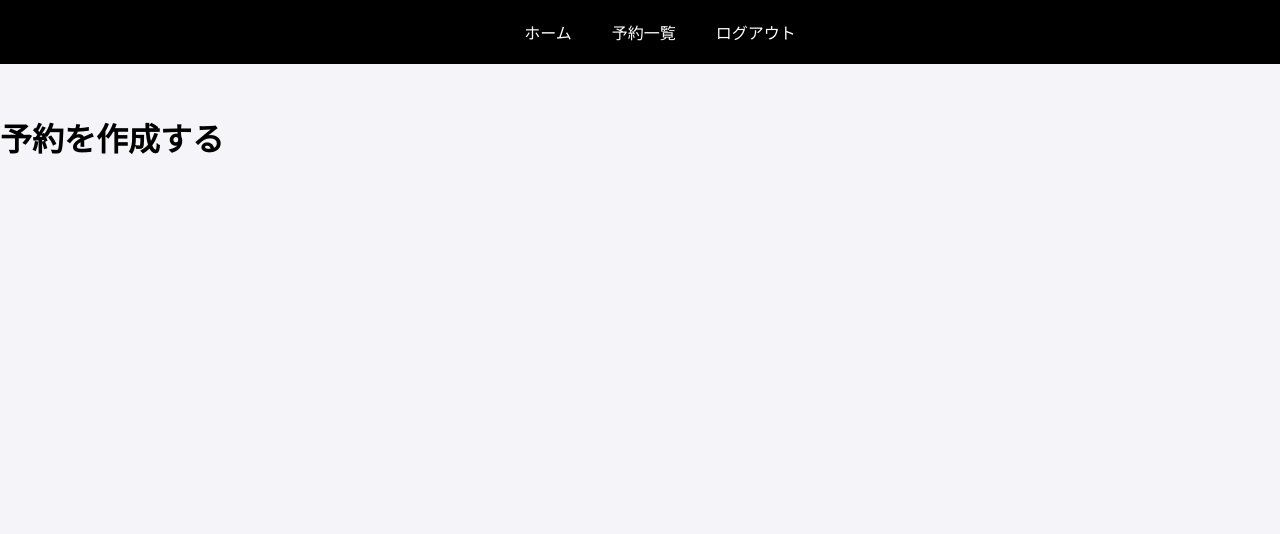
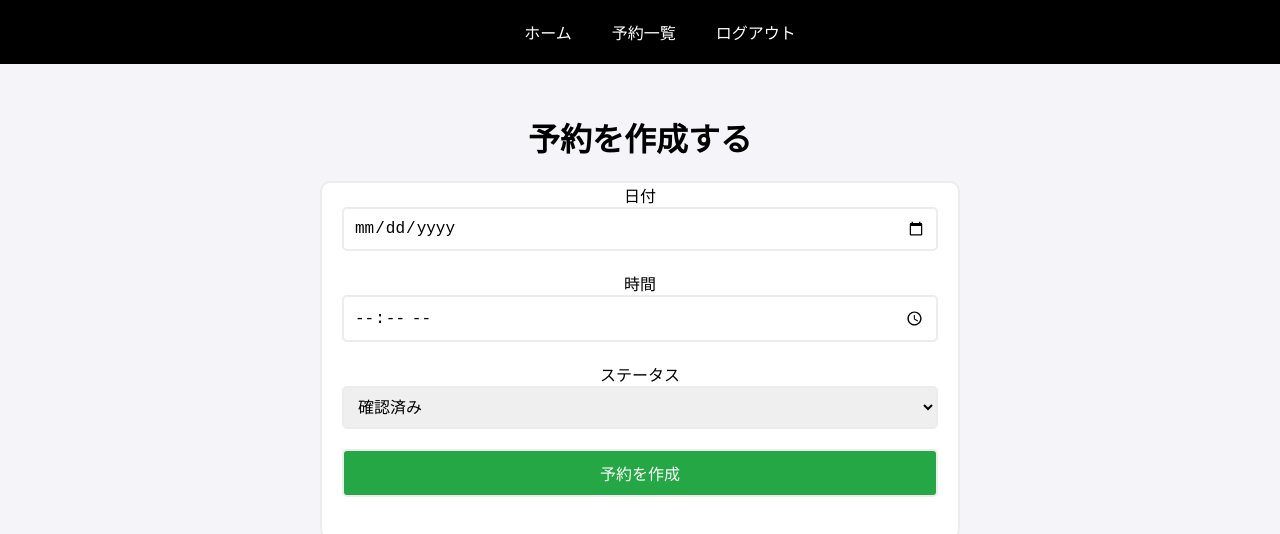
Before and after one commit to r77tchan/reservation-management-system, a React (Create React App) app in the folder frontend/: page /create in a window 1280 px wide. Shown: the top 534 px of the page. Built offline with nearby package versions, Linux system fonts and the light colour scheme; sample sign-in values are in the browser's storage.

Commit message:
フロント側予約作成機能実装

```diff
--- a/frontend/src/my.css
+++ b/frontend/src/my.css
@@ -27,7 +27,7 @@ form  {
   margin-bottom: 20px;
 }
 
-form input, form button {
+form input, form button, form select {
   width: 100%;
   padding: 10px;
   font-size: 16px;
@@ -67,3 +67,39 @@ form button {
 .view-container {
   text-align: center;
 }
+
+.view-table {
+  margin: 0 auto;
+  width: 100%;
+  border: 1px solid black;
+  border-collapse: collapse;
+  padding: 10px;
+  max-width: 1100px;
+}
+
+.view-table th {
+  background-color: #F8FAFB;
+}
+.view-table td {
+  background-color: #FFFFFF;
+}
+
+.view-table th,
+.view-table td {
+  border: 1px solid #ddd;
+  padding: 10px;
+}
+
+.view-container button {
+  background-color: #047CFE;
+  color: white;
+  padding: 10px;
+  border: none;
+  border-radius: 5px;
+  cursor: pointer;
+  margin: 5px;
+}
+
+.create-container {
+  text-align: center;
+}
--- a/frontend/src/pages/Create.js
+++ b/frontend/src/pages/Create.js
@@ -1,9 +1,89 @@
+import React, { useState } from 'react'
+import { useNavigate } from 'react-router-dom'
 import '../my.css'
 
 function Create() {
+  const navigate = useNavigate()
+
+  const [formData, setFormData] = useState({
+    date: '',
+    time: '',
+    status: '0', // 初期値は"確認済み"
+  })
+  const [error, setError] = useState(null)
+
+  // フォームの変更を管理
+  const handleChange = (e) => {
+    const { name, value } = e.target
+    setFormData((prevFormData) => ({
+      ...prevFormData,
+      [name]: value,
+    }))
+  }
+
+  // フォーム送信
+  const handleSubmit = async (e) => {
+    e.preventDefault()
+
+    try {
+      const token = localStorage.getItem('token') // トークンを取得
+
+      const response = await fetch('http://localhost:3001/reservations/create', {
+        method: 'POST',
+        headers: {
+          'Content-Type': 'application/json',
+          Authorization: `Bearer ${token}`, // トークンを送信
+        },
+        body: JSON.stringify(formData), // フォームデータを送信
+      })
+
+      if (response.ok) {
+        navigate('/view')
+      } else {
+        const errorData = await response.json()
+        setError(errorData.error || '予約作成に失敗しました。')
+      }
+    } catch (err) {
+      setError('ネットワークエラーが発生しました。')
+    }
+  }
+
   return (
-    <div>
+    <div className="create-container">
       <h1>予約を作成する</h1>
+      {error && <p className="error">{error}</p>} {/* エラーメッセージ */}
+      <form onSubmit={handleSubmit}>
+        <div className="form-wrapper">
+          <div className="form-row">
+            <label>
+              日付
+              <br />
+              <input type="date" name="date" value={formData.date} onChange={handleChange} />
+            </label>
+          </div>
+          <div className="form-row">
+            <label>
+              時間
+              <br />
+              <input type="time" name="time" value={formData.time} onChange={handleChange} />
+            </label>
+          </div>
+          <div className="form-row">
+            <label>
+              ステータス
+              <br />
+              <select name="status" value={formData.status} onChange={handleChange}>
+                <option value="0">確認済み</option>
+                <option value="1">未確認</option>
+                <option value="2">失敗</option>
+              </select>
+            </label>
+          </div>
+          <div className="form-row">
+            <button type="submit">予約を作成</button>
+          </div>
+        </div>
+      </form>
     </div>
   )
 }
--- a/frontend/src/pages/View.js
+++ b/frontend/src/pages/View.js
@@ -1,9 +1,72 @@
+import React, { useEffect, useState } from 'react'
+import { useNavigate } from 'react-router-dom'
+
 import '../my.css'
 
 function View() {
+  const navigate = useNavigate()
+
+  const [reservations, setReservations] = useState([]) // 予約データの状態
+
+  // ページ読み込み時にデータを取得
+  useEffect(() => {
+    const fetchReservations = async () => {
+      try {
+        const token = localStorage.getItem('token')
+        const response = await fetch('http://localhost:3001/reservations', {
+          method: 'GET',
+          headers: {
+            Authorization: `Bearer ${token}`, // トークンをヘッダーに添付
+          },
+        })
+
+        if (response.ok) {
+          const data = await response.json()
+          setReservations(data.reservations) // 取得した予約データを保存
+        } else {
+          const errorData = await response.json()
+          console.log(errorData)
+          alert('console確認')
+        }
+      } catch (err) {
+        console.log(err)
+        alert('console確認')
+      }
+    }
+
+    fetchReservations()
+  }, []) // 初回レンダー時のみ実行
+
   return (
     <div className="view-container">
       <h1>予約一覧</h1>
+
+      <table className="view-table">
+        <thead>
+          <tr>
+            <th>日付</th>
+            <th>時間</th>
+            <th>ステータス</th>
+            <th>操作</th>
+          </tr>
+        </thead>
+        <tbody>
+          {reservations.map((reservation) => (
+            <tr key={reservation.id}>
+              <td>{reservation.date}</td>
+              <td>{reservation.time}</td>
+              <td>{reservation.status}</td>
+              <td>
+                <button onClick={() => console.log('編集', reservation.id)}>編集</button>
+                <button onClick={() => console.log('削除', reservation.id)}>削除</button>
+              </td>
+            </tr>
+          ))}
+        </tbody>
+      </table>
+      <p>
+        <button onClick={() => navigate('/create')}>新規作成</button>
+      </p>
     </div>
   )
 }
```
Also changed, not shown: 1 other file (tests, documents, lock files or other folders).
